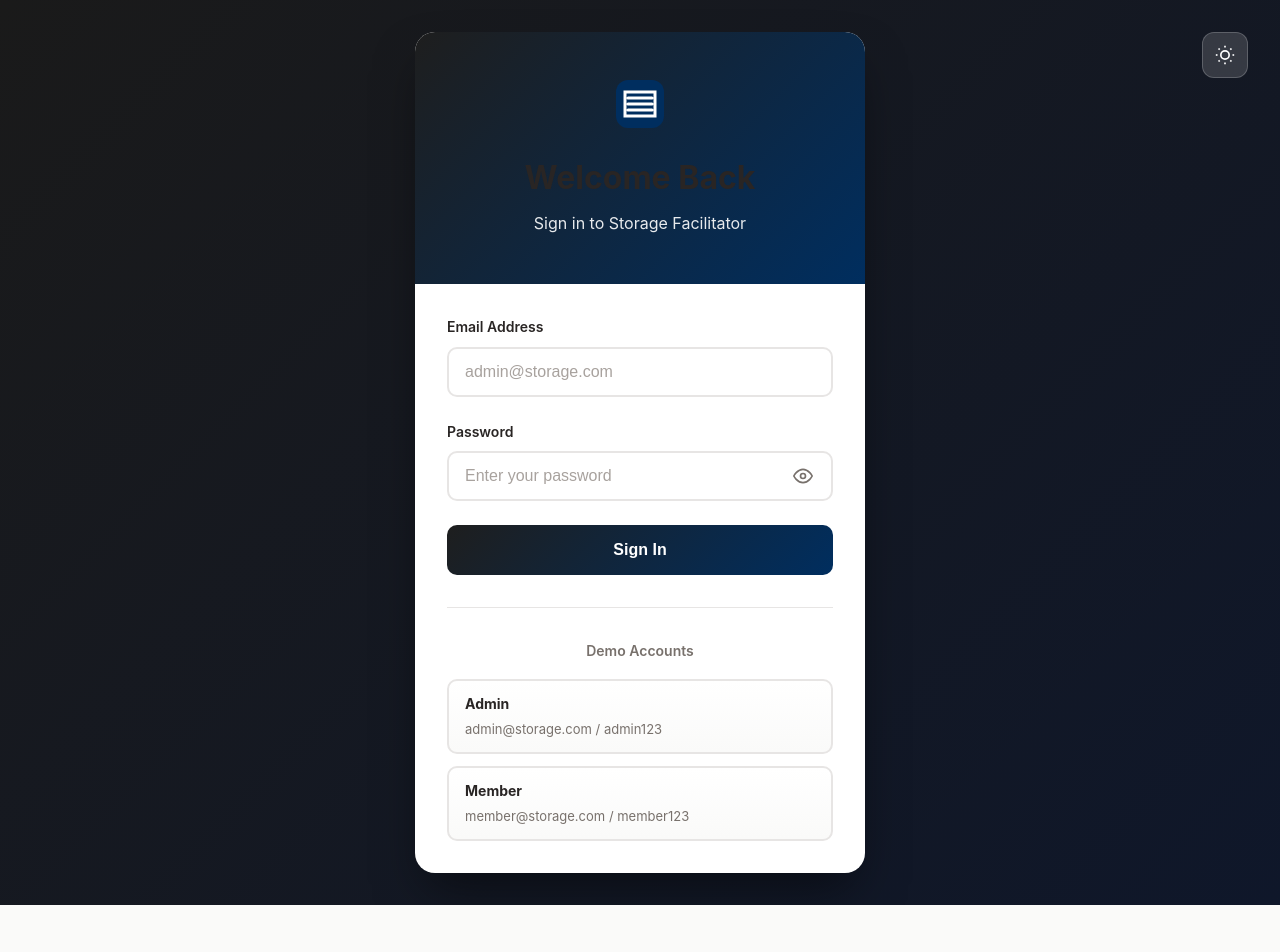
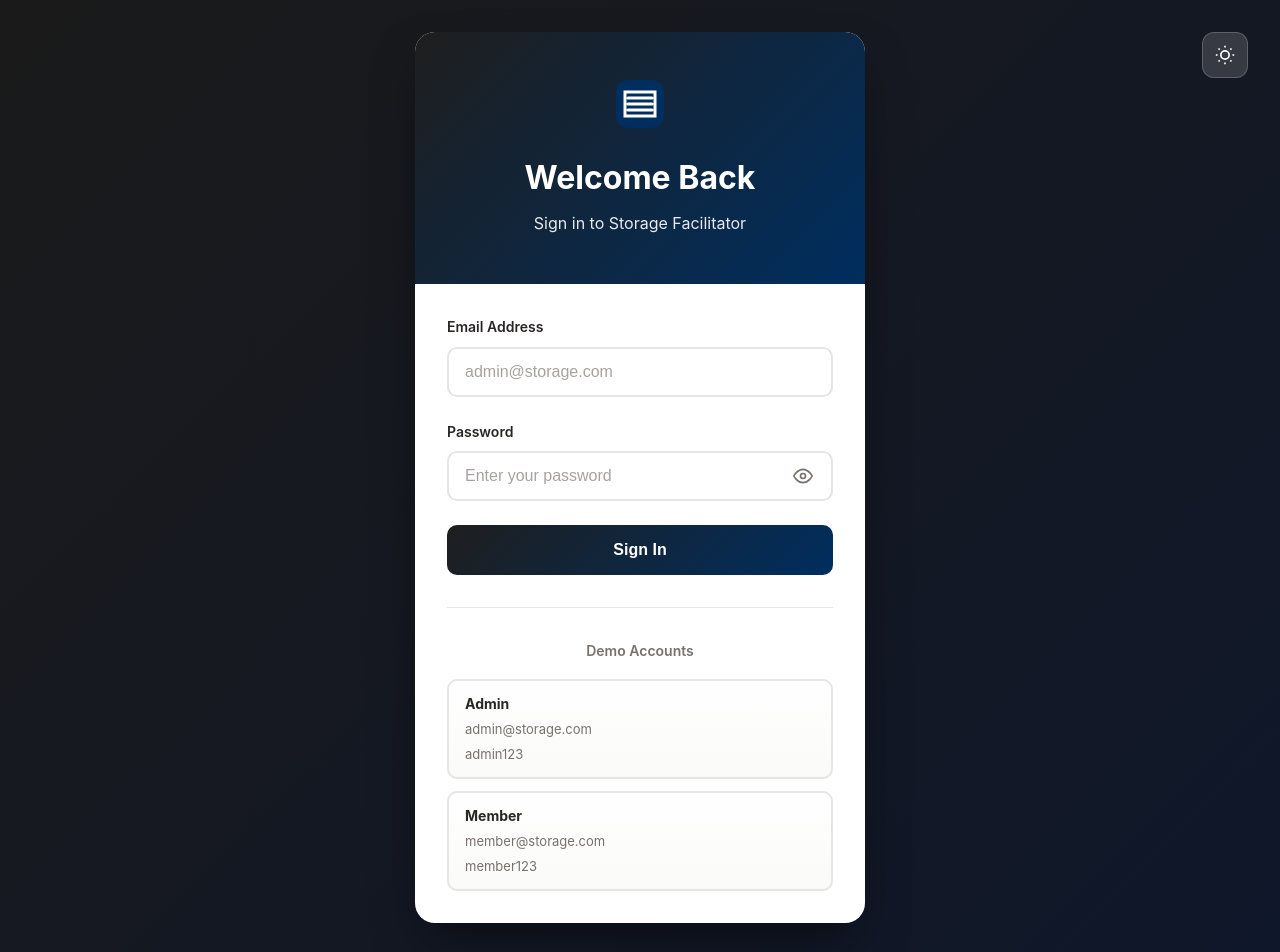
Before and after one commit to muhamedmjw/Storage-Facilitator, a Vue app: page /login in a window 1280 px wide. Shown: the top 952 px of the page. Before the commit the page ends 905 px from the top, so only its background shows below. Built offline with nearby package versions, Linux system fonts and the light colour scheme.

Commit message:
Enhance readability

```diff
--- a/src/views/LoginView.vue
+++ b/src/views/LoginView.vue
@@ -104,11 +104,13 @@
           <div class="demo-cards">
             <div class="demo-card">
               <strong>Admin</strong>
-              <span>admin@storage.com / admin123</span>
+              <span>admin@storage.com</span>
+              <span>admin123</span>
             </div>
             <div class="demo-card">
               <strong>Member</strong>
-              <span>member@storage.com / member123</span>
+              <span>member@storage.com</span>
+              <span>member123</span>
             </div>
           </div>
         </div>
@@ -234,6 +236,7 @@ const handleLogin = async () => {
 }
 
 .auth-title {
+  color: white;
   font-size: 2rem;
   font-weight: 700;
   margin: 0 0 0.5rem;
```
